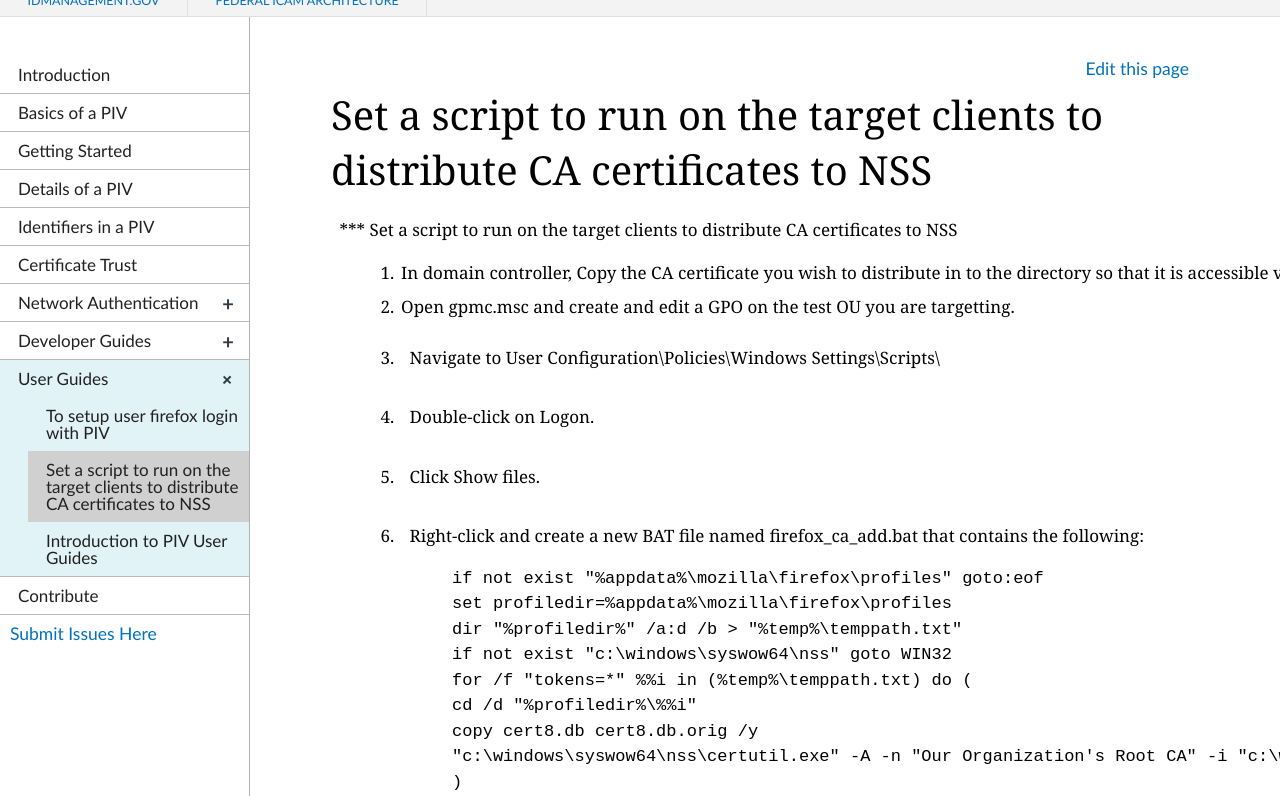
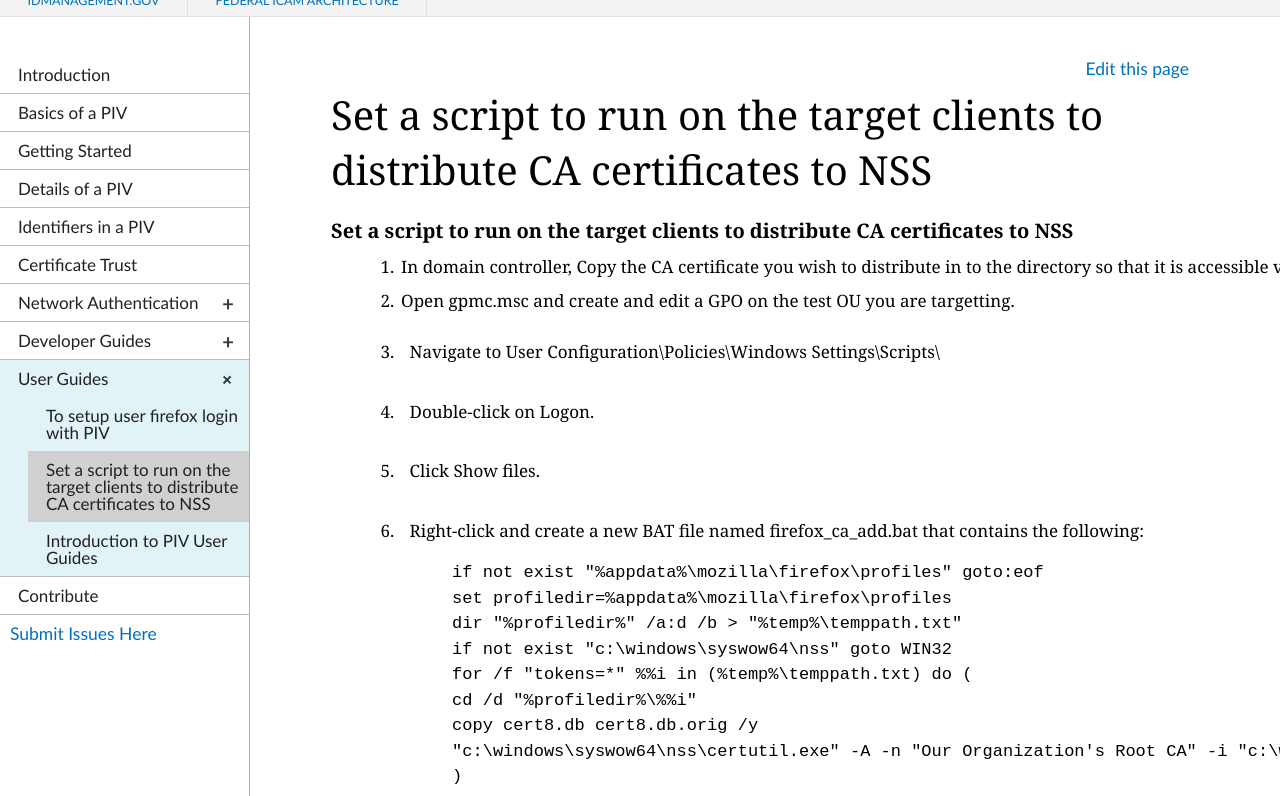
Before and after one commit to GSA/piv-guides, a Jekyll site: the page built from _userconfig/2_nss.md, in a window 1280 px wide and 900 px high, cut to the strip 104-900 px from the top of the window. Built offline with Jekyll 4.4.1, drawn with Linux system fonts in a browser that asks for light colours; nearby versions of some CDN libraries.

Commit message:
Update 2_nss.md

```diff
--- a/_userconfig/2_nss.md
+++ b/_userconfig/2_nss.md
@@ -6,7 +6,7 @@ permalink: userconfig/nss/
 ---
 
 
-*** Set a script to run on the target clients to distribute CA certificates to NSS
+### Set a script to run on the target clients to distribute CA certificates to NSS
 
 1. In domain controller, Copy the CA certificate you wish to distribute in to the directory so that it is accessible via \\fileserver\scripts$\comp_resources\nss\publicca.cer
 2. Open gpmc.msc and create and edit a GPO on the test OU you are targetting.
```
